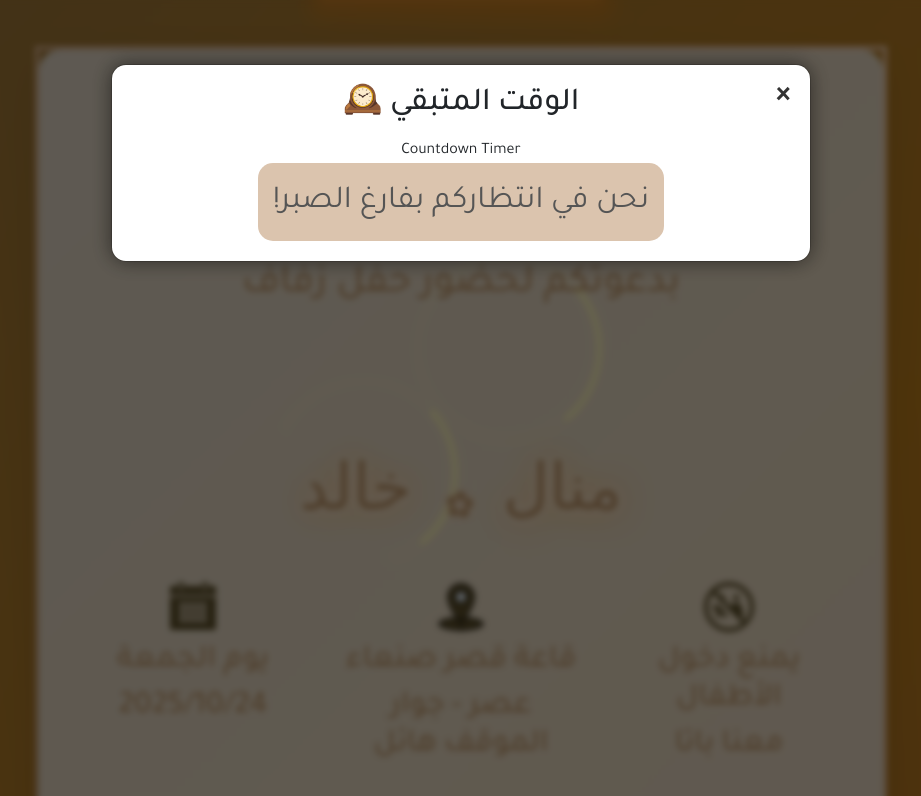
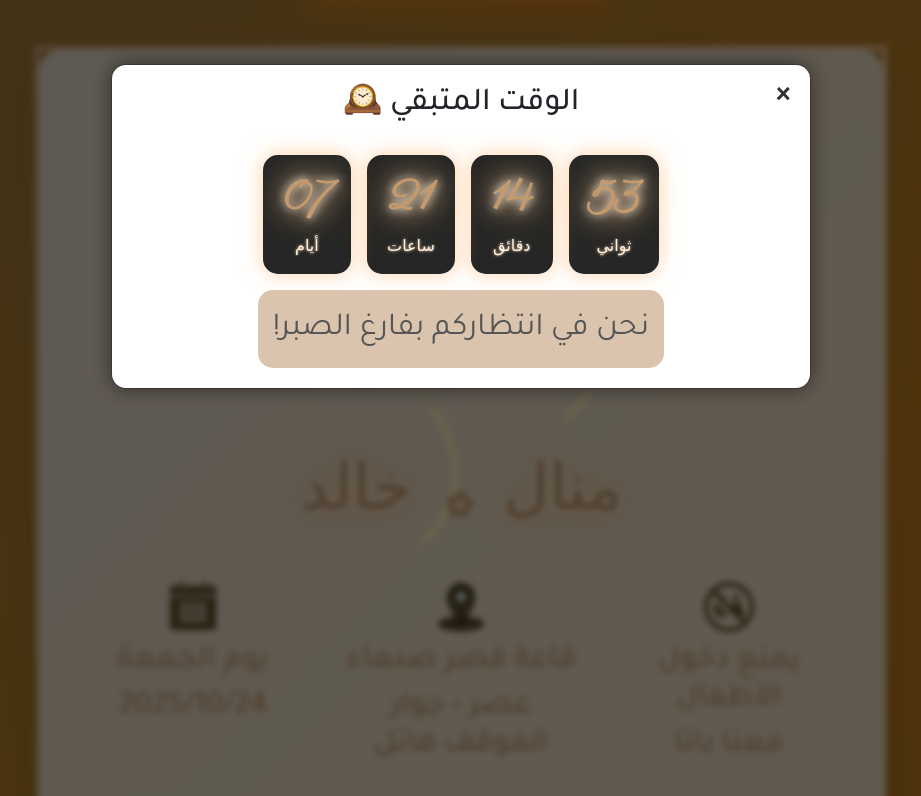
Before and after one commit to gmsnow/khalid-hamood, a plain HTML site: page index.html in a window 1280 px wide. Both pictures are taken after a click on the picture 372 px from the left and 606 px from the top of the page. Shown: the top 796 px of the page, without its empty margins (179-1100 px from the left). Drawn offline with nearby package versions, Linux system fonts and the light colour scheme; a script that the page names is missing.

Commit message:
first commit

```diff
--- a/index.html
+++ b/index.html
@@ -237,6 +237,45 @@
     text-decoration: none; /* إزالة تأثير الرابط */
     color: inherit; /* يترك اللون الطبيعي */
   }
+
+  #customTimer {
+  font-family: 'Parisienne', cursive;
+  color: #c49a6c;
+  direction: rtl; /* Ensure numbers and text flow RTL */
+}
+
+.timer-box {
+  background: rgba(0, 0, 0, 0.85);
+  border-radius: 15px;
+  padding: 15px 20px;
+  min-width: 80px;
+  box-shadow: 0 0 15px rgba(255,215,181,0.6), 0 0 25px rgba(255,192,128,0.4);
+  transition: transform 0.3s, box-shadow 0.3s;
+}
+
+.timer-box:hover {
+  transform: scale(1.1);
+  box-shadow: 0 0 20px rgba(255,215,181,0.8), 0 0 35px rgba(255,192,128,0.6);
+}
+
+.timer-number {
+  font-size: 2.5rem;
+  font-weight: bold;
+  text-shadow: 0 0 5px #fff1e0, 0 0 15px #ffd7b5, 0 0 25px #ffb45c;
+  animation: glow 3s ease-in-out infinite alternate;
+}
+
+.timer-label {
+  font-size: 1rem;
+  margin-top: 5px;
+  color: #fff1e0;
+  text-shadow: 0 0 3px #ffd7b5;
+}
+
+@keyframes glow {
+  0% { text-shadow: 0 0 5px #fff1e0, 0 0 15px #ffd7b5, 0 0 25px #ffb45c; }
+  100% { text-shadow: 0 0 10px #fff1e0, 0 0 25px #ffd7b5, 0 0 40px #ffb45c; }
+}
   </style>
 </head>
 <body>
@@ -299,9 +338,25 @@
     <div class="modal-content text-center">
       <span class="close">&times;</span>
       <h2 class="mb-3">الوقت المتبقي 🕰️</h2>
-      <!-- تم تحويل الرابط إلى span -->
-      <script src="https://cdn.logwork.com/widget/countdown.js"></script>
-      <a href="https://logwork.com/countdown-timer" class="countdown-timer no-click" data-timezone="Asia/Aden" data-date="2025-10-24 21:00">Countdown Timer</a>
+      <div id="customTimer" class="d-flex justify-content-center gap-3 my-3" style="flex-direction: row-reverse;">
+        <div class="timer-box text-center">
+          <div id="days" class="timer-number">00</div>
+          <div class="timer-label">أيام</div>
+        </div>
+        <div class="timer-box text-center">
+          <div id="hours" class="timer-number">00</div>
+          <div class="timer-label">ساعات</div>
+        </div>
+        <div class="timer-box text-center">
+          <div id="minutes" class="timer-number">00</div>
+          <div class="timer-label">دقائق</div>
+        </div>
+        <div class="timer-box text-center">
+          <div id="seconds" class="timer-number">00</div>
+          <div class="timer-label">ثواني</div>
+        </div>
+      </div>
+
       <p class="note">نحن في انتظاركم بفارغ الصبر!</p>
     </div>
   </div>
@@ -331,6 +386,33 @@
   window.addEventListener("click", e => { if(e.target===timerModal) timerModal.style.display="none"; });
   window.addEventListener("keydown", e => { if(e.key==="Escape"){ mapModal.style.display="none"; timerModal.style.display="none"; } });
 </script>
+<script>
+  const countdownDate = new Date("2025-10-24 21:00:00").getTime();
+
+  function updateCustomTimer() {
+    const now = new Date().getTime();
+    const distance = countdownDate - now;
+
+    if(distance < 0){
+      document.getElementById("customTimer").innerHTML = "<p style='color:#ff6b6b;'>الحفل بدأ 🎉</p>";
+      return;
+    }
+
+    const days = Math.floor(distance / (1000 * 60 * 60 * 24));
+    const hours = Math.floor((distance % (1000 * 60 * 60 * 24)) / (1000 * 60 * 60));
+    const minutes = Math.floor((distance % (1000 * 60 * 60)) / (1000 * 60));
+    const seconds = Math.floor((distance % (1000 * 60)) / 1000);
+
+    document.getElementById("days").textContent = String(days).padStart(2,'0');
+    document.getElementById("hours").textContent = String(hours).padStart(2,'0');
+    document.getElementById("minutes").textContent = String(minutes).padStart(2,'0');
+    document.getElementById("seconds").textContent = String(seconds).padStart(2,'0');
+
+    requestAnimationFrame(updateCustomTimer);
+  }
+
+  updateCustomTimer();
+  </script>
 
 </body>
 </html>
```
